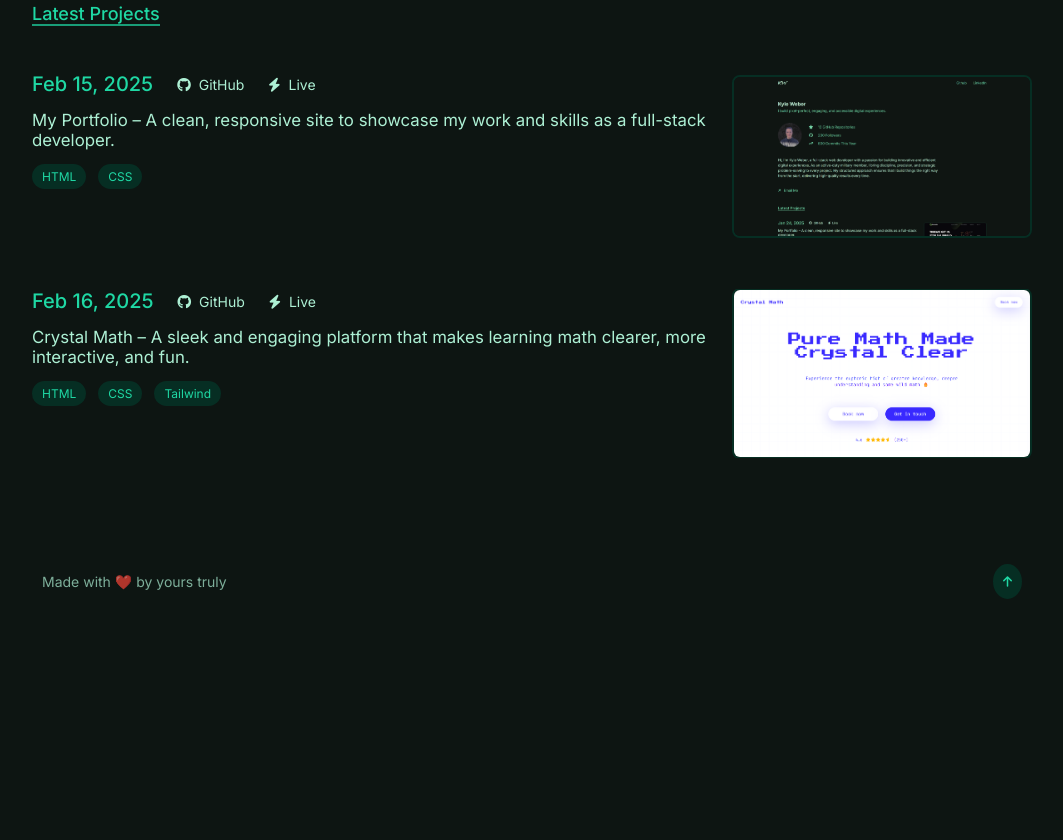
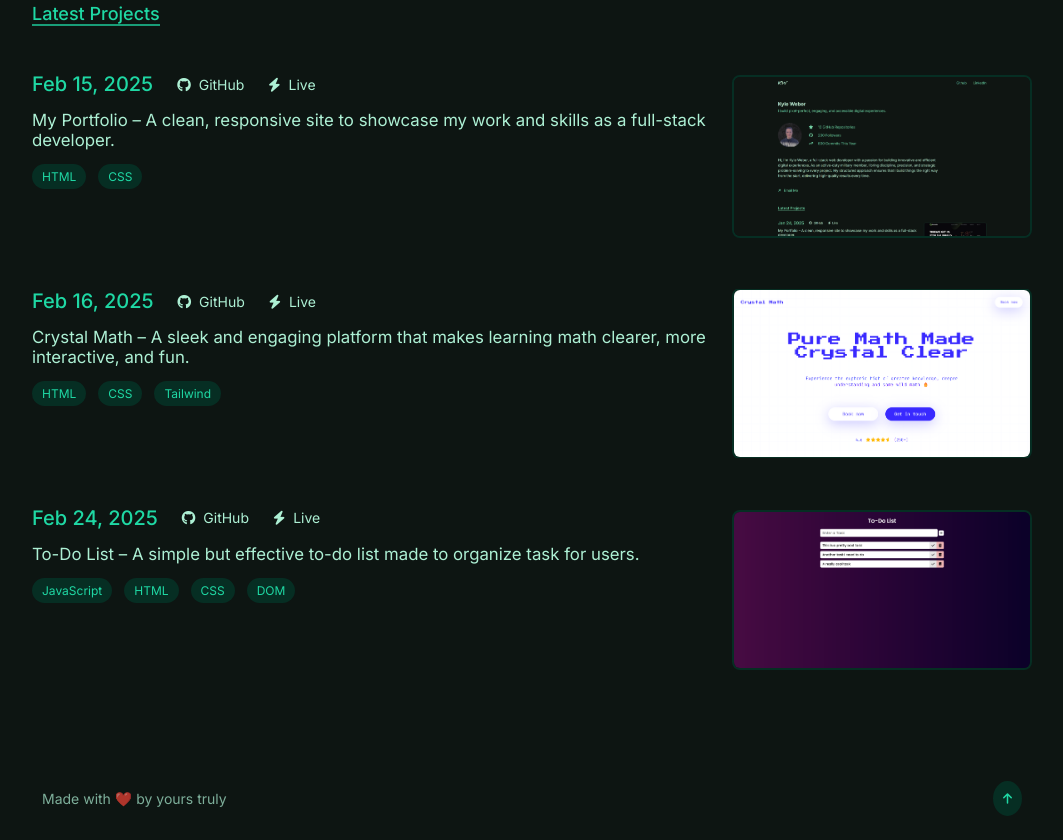
Before and after one commit to kyleweber-dev/my-portfolio-v2, a plain HTML site: page index.html in a window 1280 px wide. Shown: the part 617-1457 px from the top of the page, without its empty margins (108-1171 px from the left). Before the commit the page ends 1240 px from the top, so only its background shows below. Drawn offline with Linux system fonts and the light colour scheme; a web font is replaced by a local one.

Commit message:
Update index.html

```diff
--- a/index.html
+++ b/index.html
@@ -153,7 +153,9 @@
           <div class="projectItemTitleContainer">
             <div class="projectItemLinksContianer">
               <p class="darkerText">Feb 16, 2025</p>
-              <a target="_blank" href="/"
+              <a
+                target="_blank"
+                href="https://github.com/kyleweber-dev/crystal-math"
                 ><i class="fa-brands fa-github"></i> GitHub</a
               >
               <a target="_blank" href="https://crystal-math.kyleweber.dev/"
@@ -175,29 +177,32 @@
           </div>
         </div>
         <!-- Third Project Item -->
-        <!-- <div class="projectItem">
+        <div class="projectItem">
           <div class="projectItemTitleContainer">
             <div class="projectItemLinksContianer">
-              <p class="darkerText">Jan 24, 2025</p>
-              <a href="/"><i class="fa-brands fa-github"></i> GitHub</a>
-              <a href="/"><i class="fa-solid fa-bolt"></i> Live</a>
+              <p class="darkerText">Feb 24, 2025</p>
+              <a href="https://github.com/kyleweber-dev/to-do-list"
+                ><i class="fa-brands fa-github"></i> GitHub</a
+              >
+              <a href="https://todo.kyleweber.dev/"
+                ><i class="fa-solid fa-bolt"></i> Live</a
+              >
             </div>
             <p>
-              DevConnect – A networking platform for developers to share
-              projects and collaborate.
+              To-Do List – A simple but effective to-do list made to organize
+              task for users.
             </p>
             <div class="projectItemCodesContainer">
+              <p>JavaScript</p>
               <p>HTML</p>
-              <p>JS</p>
-              <p>Reaxt</p>
-              <p>Tailwind</p>
-              <p>PHP</p>
+              <p>CSS</p>
+              <p>DOM</p>
             </div>
           </div>
           <div class="projectItemImgContainer">
-            <img src="/public/img/website-3.jpg" alt="project img" />
+            <img src="/public/img/website-3.png" alt="project img" />
           </div>
-        </div> -->
+        </div>
         <!-- Forth Project Item -->
         <!-- <div class="projectItem">
           <div class="projectItemTitleContainer">
```
